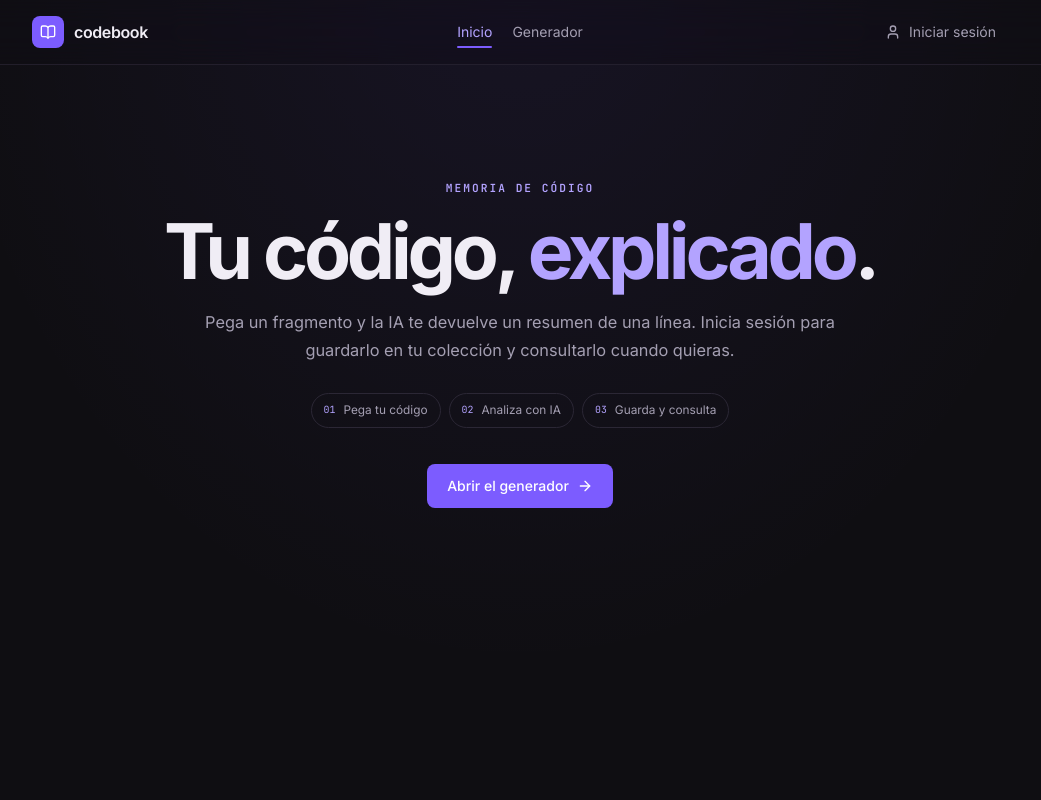
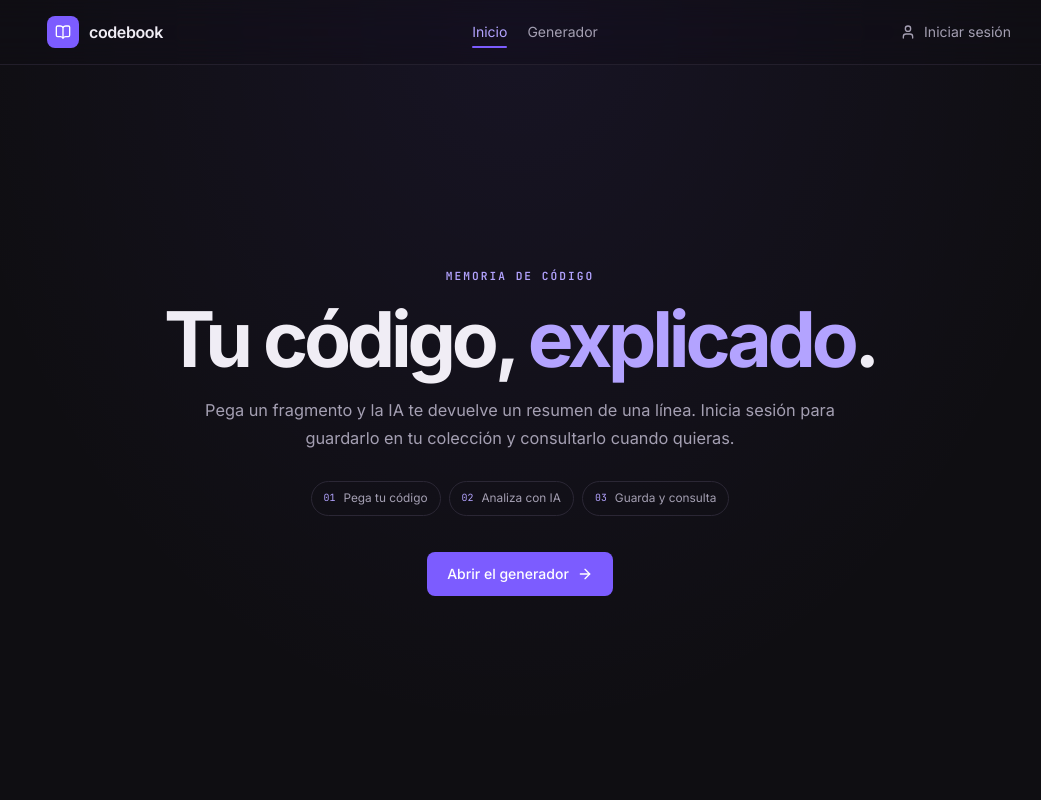
Before and after one commit to ivndv/codebook, a Next.js app: page / in a window 1280 px wide. Shown: the top 800 px of the page, without its empty margins (120-1161 px from the left). Built offline with nearby package versions, Linux system fonts and the light colour scheme; no server answers.

Commit message:
fix: centrar el hero en el viewport

```diff
--- a/src/app/globals.css
+++ b/src/app/globals.css
@@ -37,6 +37,8 @@
 html {
 	color-scheme: dark;
 	scroll-behavior: smooth;
+	/* Reserva la scrollbar a ambos lados para que el contenido quede centrado */
+	scrollbar-gutter: stable both-edges;
 }
 
 body {
--- a/src/app/page.tsx
+++ b/src/app/page.tsx
@@ -39,7 +39,7 @@ export default async function LandingPage() {
 			<Header usuario={usuario} />
 
 			<main className="flex min-h-svh flex-col">
-				<section className="relative -mt-[var(--header-h)] flex min-h-svh items-center overflow-hidden pt-[var(--header-h)] pb-12">
+				<section className="relative flex min-h-svh items-center overflow-hidden pt-[var(--header-h)]">
 					<div
 						aria-hidden
 						className="pointer-events-none absolute inset-0 bg-[radial-gradient(ellipse_at_top,color-mix(in_srgb,var(--color-accent)_8%,transparent),transparent_65%)]"
```
